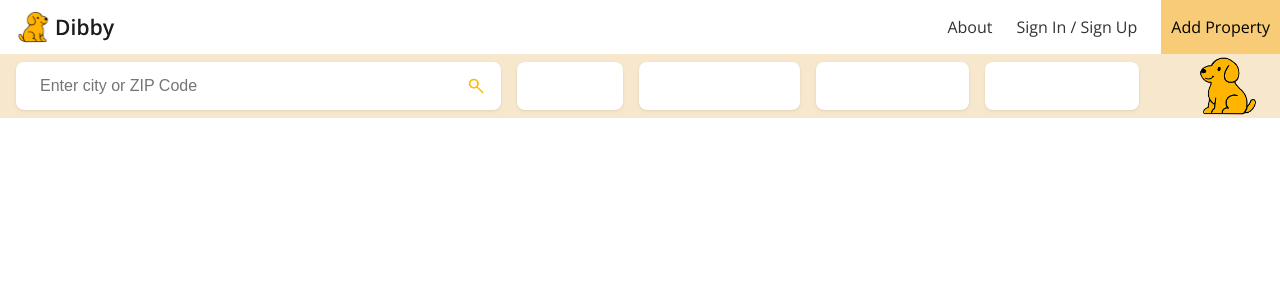
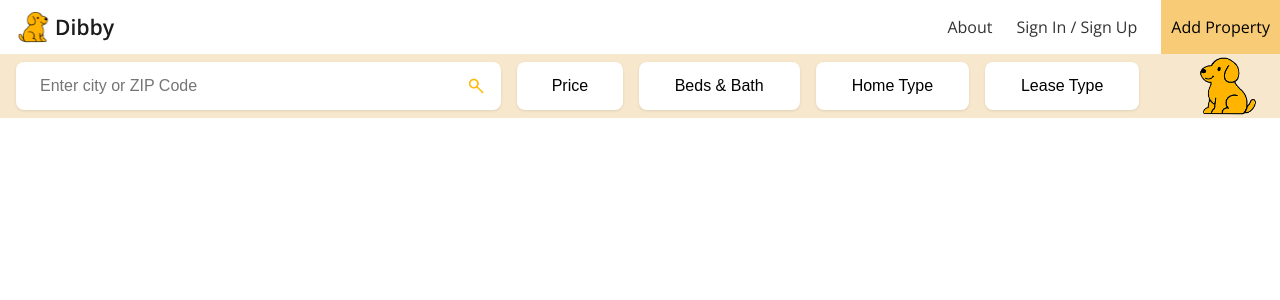
Before and after one commit to AnthonyHeinz/doggy-figma, a React (Vite) app in the folder client/: page /property-listings in a window 1280 px wide. Shown: the top 300 px of the page. Built offline with nearby package versions, Linux system fonts and the light colour scheme.

Commit message:
Updated buttons

```diff
--- /dev/null
+++ b/client/src/components/PropertyListings/index.jsx
@@ -0,0 +1,11 @@
+function PriceDropDown() {
+return(
+    <div>
+        <div>
+            <h1>Test</h1>
+        </div>
+    </div>
+)
+}
+
+export default PriceDropDown
--- a/client/src/pages/PropertyListings.jsx
+++ b/client/src/pages/PropertyListings.jsx
@@ -3,6 +3,7 @@ import Navbar from '../components/Navbar';
 import dogIcon from '../assets/dibby_Dog_Logo.png';
 import './propertyListings.css';
 import PropertySearch from '../assets/Property_Listing_Search.png';
+import PriceDropDown from '../components/PropertyListings/index.jsx';
 
 function PropertyListings() {
   return (
@@ -16,7 +17,7 @@ function PropertyListings() {
               id='property-listing-search-bar'
               placeholder='Enter city or ZIP Code'
             />
-            <button id='property-listingsearch-button'>
+            <button id='property-listing-search-button'>
               <img
                 src={PropertySearch}
                 alt='Property Search'
@@ -24,10 +25,18 @@ function PropertyListings() {
               ></img>
             </button>
           </div>
-          <input type='text' id='property-listing-price' />
-          <input type='text' id='property-listing-bed-bath' />
-          <input type='text' className='property-listing-home-lease-type' />
-          <input type='text' className='property-listing-home-lease-type' />
+          <button type='text' id='property-listing-price'>
+            Price
+          </button>
+          <button type='text' id='property-listing-bed-bath'>
+            Beds & Bath
+          </button>
+          <button type='text' className='property-listing-home-lease-type'>
+            Home Type
+          </button>
+          <button type='text' className='property-listing-home-lease-type'>
+            Lease Type
+          </button>
         </div>
         <img src={dogIcon} alt='dogIcon' id='property-listing-dog-icon'></img>
       </section>
--- a/client/src/pages/propertyListings.css
+++ b/client/src/pages/propertyListings.css
@@ -13,21 +13,53 @@
   gap: 1rem;
 }
 
-#property-listing-inputs input {
+#property-listing-search-bar {
   height: 48px;
   border: none;
   border-radius: 8px;
+  max-width: 485px;
+  width: 30.3125rem;
+  padding: 0.75rem 1.5rem;
+  margin-left: 1rem;
+  font-size: 1rem;
+  background-color: #ffffff;
+  box-shadow: 0 1px 3px rgba(0, 0, 0, 0.1);
+}
+
+#property-listing-price {
+  height: 48px;
+  border: none;
+  border-radius: 8px;
+  max-width: 105.77px;
+  width: 6.610625rem;
+  padding: 0.75rem, 1.5rem;
+  font-size: 1rem;
+  background-color: #ffffff;
+  box-shadow: 0 1px 3px rgba(0, 0, 0, 0.1);
+}
+
+#property-listing-bed-bath {
+  height: 48px;
+  border: none;
+  border-radius: 8px;
+  max-width: 160.77px;
+  width: 10.08125rem;
   padding: 0.75rem 1.5rem;
   font-size: 1rem;
   background-color: #ffffff;
   box-shadow: 0 1px 3px rgba(0, 0, 0, 0.1);
 }
 
-#property-listing-search-bar {
-  max-width: 485px;
-  width: 30.3125rem;
+.property-listing-home-lease-type {
+  height: 48px;
+  border: none;
+  border-radius: 8px;
+  max-width: 153.77px;
+  width: 9.610625rem;
   padding: 0.75rem 1.5rem;
-  margin-left: 1rem;
+  font-size: 1rem;
+  background-color: #ffffff;
+  box-shadow: 0 1px 3px rgba(0, 0, 0, 0.1);
 }
 
 #property-listing-search-glass {
@@ -36,7 +68,7 @@
   background-color: transparent;
 }
 
-#property-listingsearch-button {
+#property-listing-search-button {
   position: absolute;
   top: 50%;
   right: 1rem;
@@ -54,22 +86,6 @@
   position: relative;
 }
 
-#property-listing-price {
-  max-width: 105.77px;
-  width: 6.610625rem;
-  padding: 0.75rem, 1.5rem;
-}
-
-#property-listing-bed-bath {
-  max-width: 160.77px;
-  width: 10.08125rem;
-}
-
-.property-listing-home-lease-type {
-  max-width: 153.77px;
-  width: 9.610625rem;
-}
-
 #property-listing-dog-icon {
   height: 4.25rem;
   width: 4.25rem;
```
Also changed, not shown: client/src/components/PropertyListings/styles.css (added).
